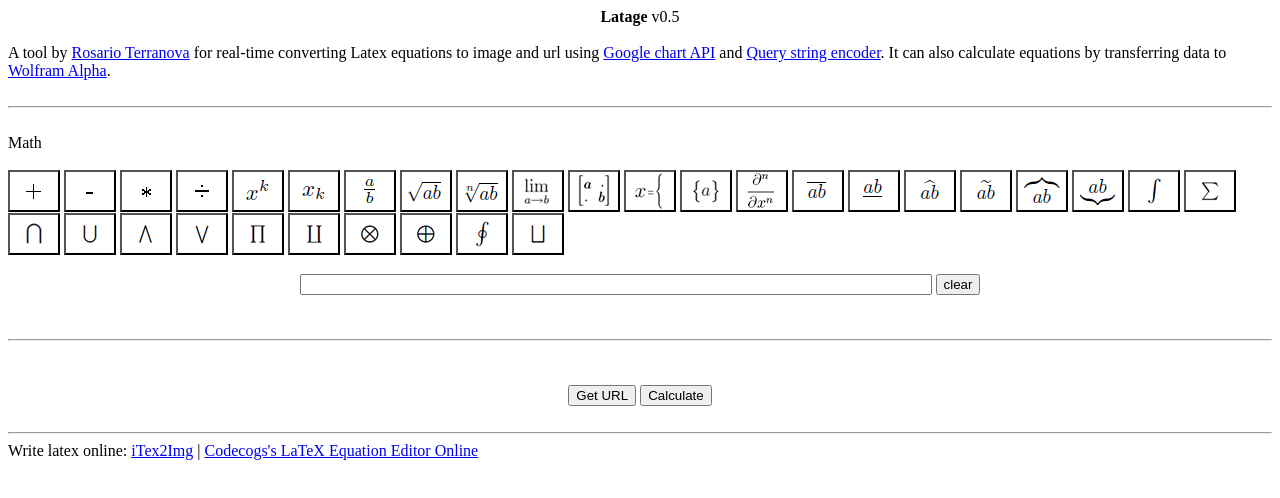
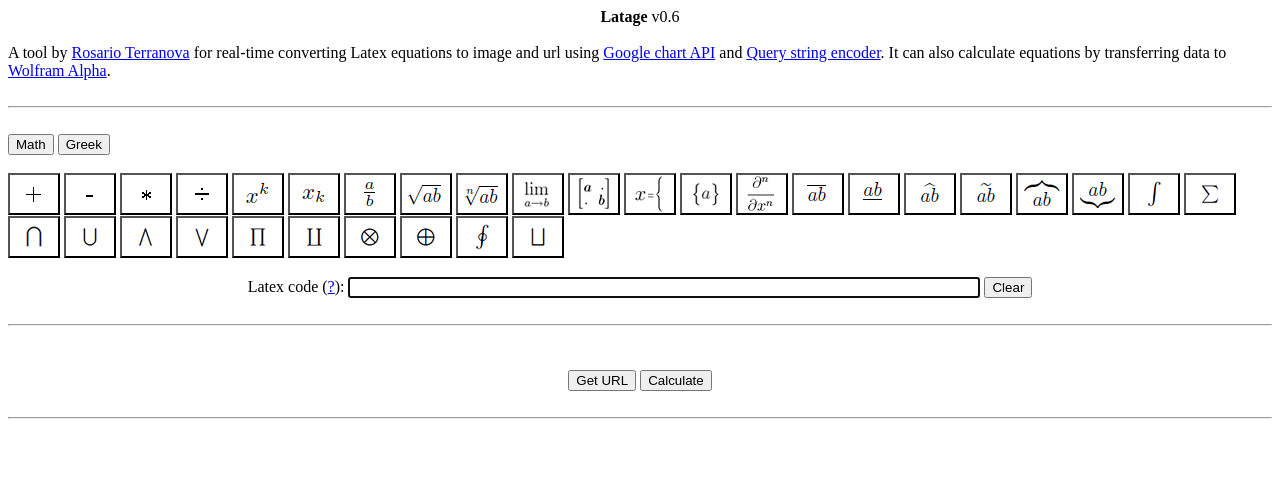
Before and after one commit to rosarioterranova/latage, a plain HTML site: page index.html in a window 1280 px wide. Drawn offline with Linux system fonts and the light colour scheme.

Commit message:
UX update + tab sections

```diff
--- a/index.html
+++ b/index.html
@@ -1,6 +1,6 @@
 	<!-- TITLE -->
 	<meta name="viewport" content="width=device-width">
-	<center><b>Latage</b> v0.5</center>
+	<center><b>Latage</b> v0.6</center>
 	<script src="latage.js"></script>
 <br>
 	<!-- DESCRIPTION -->
@@ -9,53 +9,77 @@
 <br>
 	<hr>
 <br>
-Math
+	<!-- TABS -->
+
+	<button title="Click to show/hide content" type="button" onclick="
+		if(document.getElementById('mathtab').style.display=='none') {
+			document.getElementById('mathtab').style.display='';
+			document.getElementById('greektab').style.display='none';
+		}else{
+			document.getElementById('mathtab').style.display='none';
+		} setFocusToInput();">Math
+	</button>
+
+	<button title="Click to show/hide content" type="button" onclick="
+		if(document.getElementById('greektab').style.display=='none') {
+			document.getElementById('greektab').style.display='';
+			document.getElementById('mathtab').style.display='none';
+		}else{
+			document.getElementById('greektab').style.display='none';
+		} setFocusToInput();">Greek
+	</button>
+
 <br>
 <br>
 	<!-- MATH BUTTONS -->
+	<div id="mathtab" style="display:''">
 		<button class="button" style="background-color:white" onclick='setFormulaByButton("+")';><img src="img/plus.png"></button>
 		<button class="button" style="background-color:white" onclick='setFormulaByButton("-")';><img src="img/minus.png"></button>
 		<button class="button" style="background-color:white" onclick='setFormulaByButton("*")';><img src="img/multi.png"></button>
 		<button class="button" style="background-color:white" onclick='setFormulaByButton("\/")';><img src="img/div.png"></button>
 		<button class="button" style="background-color:white" onclick='setFormulaByButton("x^{k}")';><img src="img/xpk.png"></button>
-	<button class="button" style="background-color:white" onclick='setFormulaByButton("x_{k} ")';><img src="img/xuk.png"></button>
-	<button class="button" style="background-color:white" onclick='setFormulaByButton("\\frac{a}{b} ")';><img src="img/frac.png"></button>
-	<button class="button" style="background-color:white" onclick='setFormulaByButton("\\sqrt{ab} ")';><img src="img/sqrt.png"></button>
-	<button class="button" style="background-color:white" onclick='setFormulaByButton("\\sqrt[n]{ab} ")';><img src="img/sqrtn.png"></button>
-	<button class="button" style="background-color:white" onclick='setFormulaByButton("\\lim_{a \\rightarrow b} ")';><img src="img/limit.png"></button>
-	<button class="button" style="background-color:white" onclick='setFormulaByButton("\\begin{bmatrix}a & b \\\\c & d \\end{bmatrix} ")';><img src="img/matrix.png"></button>
-	<button class="button" style="background-color:white" onclick='setFormulaByButton("x =\\begin{cases}a & x = 0\\\\b & x > 0\\end{cases} ")';><img src="img/select.png"></button>
-	<button class="button" style="background-color:white" onclick='setFormulaByButton("\\big\\{a\\big\\} ")';><img src="img/curly.png"></button>
-	<button class="button" style="background-color:white" onclick='setFormulaByButton("\\frac{\\partial^nf}{\\partial x^n} ")';><img src="img/partial.png"></button>
+		<button class="button" style="background-color:white" onclick='setFormulaByButton("x_{k}")';><img src="img/xuk.png"></button>
+		<button class="button" style="background-color:white" onclick='setFormulaByButton("\\frac{a}{b}")';><img src="img/frac.png"></button>
+		<button class="button" style="background-color:white" onclick='setFormulaByButton("\\sqrt{ab}")';><img src="img/sqrt.png"></button>
+		<button class="button" style="background-color:white" onclick='setFormulaByButton("\\sqrt[n]{ab}")';><img src="img/sqrtn.png"></button>
+		<button class="button" style="background-color:white" onclick='setFormulaByButton("\\lim_{a \\rightarrow b}")';><img src="img/limit.png"></button>
+		<button class="button" style="background-color:white" onclick='setFormulaByButton("\\begin{bmatrix}a & b \\\\c & d \\end{bmatrix}")';><img src="img/matrix.png"></button>
+		<button class="button" style="background-color:white" onclick='setFormulaByButton("x =\\begin{cases}a & x = 0\\\\b & x > 0\\end{cases}")';><img src="img/select.png"></button>
+		<button class="button" style="background-color:white" onclick='setFormulaByButton("\\big\\{a\\big\\}")';><img src="img/curly.png"></button>
+		<button class="button" style="background-color:white" onclick='setFormulaByButton("\\frac{\\partial^nf}{\\partial x^n}")';><img src="img/partial.png"></button>
 		<button class="button" style="background-color:white" onclick='setFormulaByButton("\\overline{ba}")';><img src="img/overline.png"></button>
-	<button class="button" style="background-color:white" onclick='setFormulaByButton("\\underline{ab} ")';><img src="img/underline.png"></button>
-	<button class="button" style="background-color:white" onclick='setFormulaByButton("\\widehat{ab} ")';><img src="img/widehat.png"></button>
+		<button class="button" style="background-color:white" onclick='setFormulaByButton("\\underline{ab}")';><img src="img/underline.png"></button>
+		<button class="button" style="background-color:white" onclick='setFormulaByButton("\\widehat{ab}")';><img src="img/widehat.png"></button>
 		<button class="button" style="background-color:white" onclick='setFormulaByButton("\\widetilde{ab}")';><img src="img/widetilde.png"></button>
 		<button class="button" style="background-color:white" onclick='setFormulaByButton("\\overbrace{ab}")';><img src="img/overbrace.png"></button>
-	<button class="button" style="background-color:white" onclick='setFormulaByButton("\\underbrace{ab} ")';><img src="img/underbrace.png"></button>
-	<button class="button" style="background-color:white" onclick='setFormulaByButton("\\int_a^b x ")';><img src="img/int.png"></button>
-	<button class="button" style="background-color:white" onclick='setFormulaByButton("\\sum_a^b x ")';><img src="img/sum.png"></button>
+		<button class="button" style="background-color:white" onclick='setFormulaByButton("\\underbrace{ab}")';><img src="img/underbrace.png"></button>
+		<button class="button" style="background-color:white" onclick='setFormulaByButton("\\int_a^b x")';><img src="img/int.png"></button>
+		<button class="button" style="background-color:white" onclick='setFormulaByButton("\\sum_a^b x")';><img src="img/sum.png"></button>
 		<button class="button" style="background-color:white" onclick='setFormulaByButton("\\bigcap_a^b x")';><img src="img/bigcap.png"></button>
 		<button class="button" style="background-color:white" onclick='setFormulaByButton("\\bigcup_a^b x")';><img src="img/bigcup.png"></button>
-	<button class="button" style="background-color:white" onclick='setFormulaByButton("\\bigwedge_a^b x ")';><img src="img/bigwedge.png"></button>
-	<button class="button" style="background-color:white" onclick='setFormulaByButton("\\bigvee_a^b x ")';><img src="img/bigvee.png"></button>
-	<button class="button" style="background-color:white" onclick='setFormulaByButton("\\prod_a^b x ")';><img src="img/prod.png"></button>
-	<button class="button" style="background-color:white" onclick='setFormulaByButton("\\coprod_a^b x ")';><img src="img/coprod.png"></button>
+		<button class="button" style="background-color:white" onclick='setFormulaByButton("\\bigwedge_a^b x")';><img src="img/bigwedge.png"></button>
+		<button class="button" style="background-color:white" onclick='setFormulaByButton("\\bigvee_a^b x")';><img src="img/bigvee.png"></button>
+		<button class="button" style="background-color:white" onclick='setFormulaByButton("\\prod_a^b x")';><img src="img/prod.png"></button>
+		<button class="button" style="background-color:white" onclick='setFormulaByButton("\\coprod_a^b x")';><img src="img/coprod.png"></button>
 		<button class="button" style="background-color:white" onclick='setFormulaByButton("\\bigotimes")';><img src="img/bigotimes.png"></button>
-	<button class="button" style="background-color:white" onclick='setFormulaByButton("\\bigoplus ")';><img src="img/bigoplus.png"></button>
+		<button class="button" style="background-color:white" onclick='setFormulaByButton("\\bigoplus")';><img src="img/bigoplus.png"></button>
 		<button class="button" style="background-color:white" onclick='setFormulaByButton("\\oint_a^b x")';><img src="img/oint.png"></button>
-	<button class="button" style="background-color:white" onclick='setFormulaByButton("\\bigsqcup_a^b x ")';><img src="img/bigsqcup.png"></button>
+		<button class="button" style="background-color:white" onclick='setFormulaByButton("\\bigsqcup_a^b x")';><img src="img/bigsqcup.png"></button>
+	</div>
 
-<br>
+	<!-- GREEK BUTTONS -->
+	<div id="greektab" style="display:none">
+		<button class="button" style="background-color:white" onclick='setFormulaByButton("+")';><img src="img/plus.png"></button>
+	</div>
 <br>
 	<!-- INPUT FIELD -->
 	<center>
+		Latex code (<a href="https://en.wikipedia.org/wiki/LaTeX">?</a>):
 		<input id="formulaInput" value= "" style="width:50%" oninput=showImgFormula(formulaInput.value);showTxtFormula(formulaInput.value);>
 
 		<!-- CLEAR BUTTON -->
-		<button onclick=clearFormula()>clear</button>
+		<button onclick=clearFormula()>Clear</button>
 	</center>
-<br>
 <br>
 	<hr>
 <br>
@@ -70,5 +94,4 @@ Math
 	</center>
 <br>
 	<hr>
-	<!-- FOOTER -->
-	Write latex online: <a href="http://www.sciweavers.org/free-online-latex-equation-editor">iTex2Img</a> | <a href="https://www.codecogs.com/latex/eqneditor.php">Codecogs's LaTeX Equation Editor Online</a>
+<script> setFocusToInput(); </script>
--- a/latage.js
+++ b/latage.js
@@ -29,13 +29,15 @@ function clearFormula(){
 	var te = document.getElementById('txtFormula');
 	inp.value="";
 	im.removeChild(im.childNodes[0]);
-	te.textContent = "";
+	//te.textContent = "";
+	setFocusToInput();
 }
 
 //On click button
 function setFormulaByButton(formula){
 	document.getElementById('formulaInput').value = document.getElementById('formulaInput').value+formula;
 	document.getElementById('formulaInput').oninput();
+	setFocusToInput();
 }
 
 //Copy to clipboard window
@@ -49,3 +51,7 @@ function calculate(equation) {
     var res = encodeURIComponent(equation);
     window.open(wolframUrl+res);
   }
+
+  function setFocusToInput(){
+    document.getElementById("formulaInput").focus();
+}
```
Lines whose indentation alone changed are shown as unchanged.
